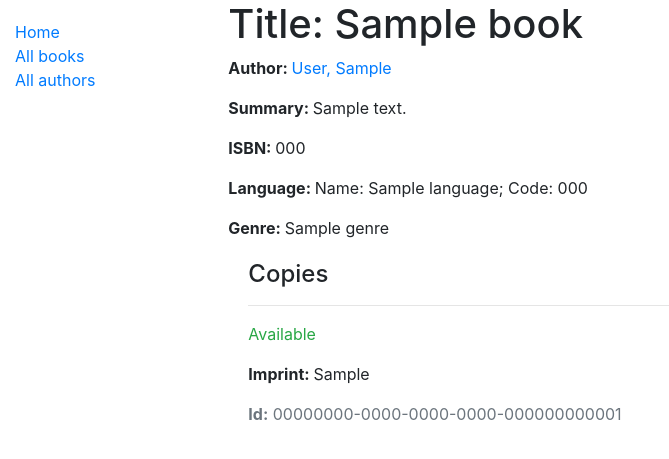
After one commit to tindi-plus/Local_Library, a Django app: page /catalog/book/1 in a window 1280 px wide. The commit adds this page. Shown: the top 459 px of the page, without its empty margins (0-669 px from the left). Run offline with Django 3.2, Linux system fonts and the light colour scheme; tables that the repository leaves empty hold one stand-in row (values such as "Sample post").

Commit message:
Created the List and Detail views for Books and Authors

```diff
--- a/locallibrary/catalog/models.py
+++ b/locallibrary/catalog/models.py
@@ -100,6 +100,9 @@ class Book(models.Model):
 
     display_genre.short_description = 'Genre'
 
+    class meta:
+        ordering = ['title']
+
 
 
 import uuid # Required for unique book instances
--- a/locallibrary/catalog/templates/catalog/base_generic.html
+++ b/locallibrary/catalog/templates/catalog/base_generic.html
@@ -16,12 +16,33 @@
       {% block sidebar %}
         <ul class="sidebar-nav">
           <li><a href="{% url 'index' %}">Home</a></li>
-          <li><a href="">All books</a></li>
-          <li><a href="">All authors</a></li>
+          <li><a href="{% url 'books' %}">All books</a></li>
+          <li><a href="{% url 'authors' %}">All authors</a></li>
         </ul>
      {% endblock %}
       </div>
-      <div class="col-sm-10 ">{% block content %}{% endblock %}</div>
+      <div class="col-sm-10 ">
+        {% block content %}{% endblock %}
+
+        {% block pagination %}
+        {% if is_paginated %}
+        <div class="pagination">
+            <span class="page-links">
+                {% if page_obj.has_previous %}
+                    <a href="{{ request.path }}?page={{ page_obj.previous_page_number }}">Previous</a>
+                {% endif %}
+                <span class="page-current">
+                    Page {{ page_obj.number }} of {{ page_obj.paginator.num_pages }}.
+                </span>
+                {% if page_obj.has_next %}
+                    <a href="{{ request.path }}?page={{ page_obj.next_page_number }}">Next</a>
+                {% endif %}
+            </span>
+        </div>
+    {% endif %}
+  {% endblock %}
+
+      </div>
     </div>
   </div>
 </body>
--- /dev/null
+++ b/locallibrary/catalog/templates/catalog/book_detail.html
@@ -0,0 +1,31 @@
+{% extends 'catalog/base_generic.html' %}
+
+{% block content %}
+
+    <h1>Title: {{book.title}}</h1>
+
+    <p><strong>Author: </strong><a href="{{book.author.get_absolute_url}}">{{book.author}}</a></p>
+    <p><strong>Summary: </strong>{{book.summary}}</p>
+    <p><strong>ISBN: </strong>{{book.isbn}}</p>
+    <p><strong>Language: </strong>{{book.language}}</p>
+    <p><strong>Genre: </strong>{{book.genre.all|join:", "}}</p>
+
+    <div style="margin-left: 20px;margin-top: 20px">
+        <h4>Copies</h4>
+
+        {% for copy in book.bookinstance_set.all %}
+
+            <hr>
+            <p class="{% if copy.status == 'a' %}text-success{% elif copy.status == 'm' %}text-danger{% else %}text-warning{% endif %}">
+                {{ copy.get_status_display }}
+            </p>
+            {% if copy.status != 'a' %}
+                <p><strong>Due to be returned: </strong>{{copy.due_back}}</p>
+            {% endif %}
+            <p><strong>Imprint: </strong>{{copy.imprint}}</p>
+            <p class="text-muted"><strong>Id:</strong> {{ copy.id }}</p>
+        {% endfor %}
+
+    </div>
+
+{% endblock %}
--- a/locallibrary/catalog/urls.py
+++ b/locallibrary/catalog/urls.py
@@ -3,4 +3,8 @@ from . import views
 
 urlpatterns = [
     path('', views.index, name='index'),
+    path('books/', views.BookListView.as_view(), name='books'),
+    path('book/<int:pk>', views.BookDetailView.as_view(), name='book-detail'),
+    path('authors/', views.AuthorListView.as_view(), name='authors'),
+    path('author/<int:pk>', views.AuthorDetailView.as_view(), name='author-detail'),
 ]
--- a/locallibrary/catalog/views.py
+++ b/locallibrary/catalog/views.py
@@ -1,5 +1,6 @@
 from django.shortcuts import render
 from .models import Book, Author, BookInstance, Language, Genre
+from django.views.generic import ListView, DetailView
 
 def index(request):
     """
@@ -15,6 +16,10 @@ def index(request):
     # get the count of most of the items
     num_books = Book.objects.all().count()
     num_instances = BookInstance.objects.all().count()
+    num_genre = Genre.objects.all().count()
+
+    # get all books with 'The' in the summary
+    the_books = Book.objects.filter(summary__contains='The').count()
 
     # Available books (status = 'a')
     num_instances_available = BookInstance.objects.filter(status__exact='a').count()
@@ -27,7 +32,82 @@ def index(request):
         'num_instances': num_instances,
         'num_instances_available': num_instances_available,
         'num_authors': num_authors,
+        'the_books': the_books,
+        'num_genre': num_genre
     }
 
     # Render the HTML template index.html with the data in the context variable
     return render(request, 'catalog/index.html', context=context)
+
+class BookListView(ListView):
+    """
+    Generates a list all books in the database. It extends Django's generic view ListView
+    which does most of the work of retrieving the data and displaying using the appropriate
+    templates.
+
+    Args:
+        ListView (Generic View): Django's generic view for displaying a list of model
+        objects.
+
+    Returns:
+            Returns a list of all objects of the specified model. The list is rendered in
+            a HTML view.
+    """
+
+    model = Book
+    # paginate enables the list view to fetch a certain number of records per page. This is
+    # useful when the records are plenty and it is not possible to display all in one page.
+    paginate_by = 3
+
+
+class BookDetailView(DetailView):
+    """
+    Generates a detail view of books in the database. It extends Django's generic view DetailView
+    which does most of the work of retrieving the data and displaying using the appropriate
+    templates.
+
+    Args:
+        DetailView (Generic View): Django's generic view for displaying the details of model
+        objects.
+
+    Returns:
+            Returns the details of an object of the specified model. The list is rendered in
+            a HTML view.
+    """
+    model = Book
+
+class AuthorListView(ListView):
+    """
+    Generates a list all authors in the database. It extends Django's generic view ListView
+    which does most of the work of retrieving the data and displaying using the appropriate
+    templates.
+
+    Args:
+        ListView (Generic View): Django's generic view for displaying a list of model
+        objects.
+
+    Returns:
+            Returns a list of all objects of the specified model. The list is rendered in
+            a HTML view.
+    """
+    model = Author
+
+    # paginate enables the list view to fetch a certain number of records per page. This is
+    # useful when the records are plenty and it is not possible to display all in one page.
+    paginate_by = 3
+
+class AuthorDetailView(DetailView):
+    """
+    Generates a detail view of authors in the database. It extends Django's generic view DetailView
+    which does most of the work of retrieving the data and displaying using the appropriate
+    templates.
+
+    Args:
+        DetailView (Generic View): Django's generic view for displaying the details of model
+        objects.
+
+    Returns:
+            Returns the details of an object of the specified model. The list is rendered in
+            a HTML view.
+    """
+    model = Author
```
Also changed, not shown: locallibrary/catalog/templates/catalog/author_detail.html (added, +30 -0 lines), locallibrary/catalog/templates/catalog/author_list.html (added, +23 -0 lines), locallibrary/catalog/templates/catalog/book_list.html (added, +22 -0 lines), locallibrary/catalog/templates/catalog/index.html (+7 -0 lines).
